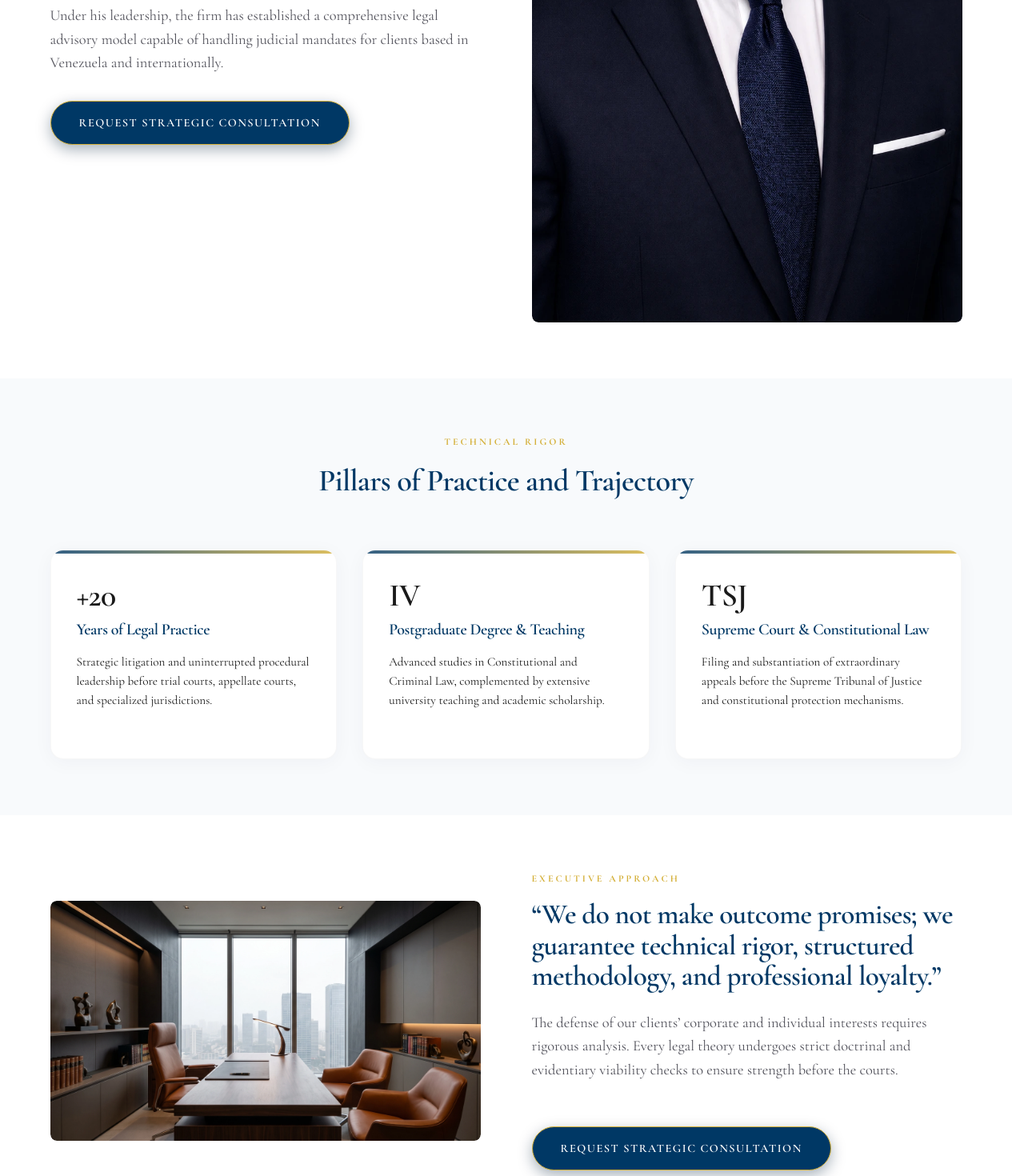
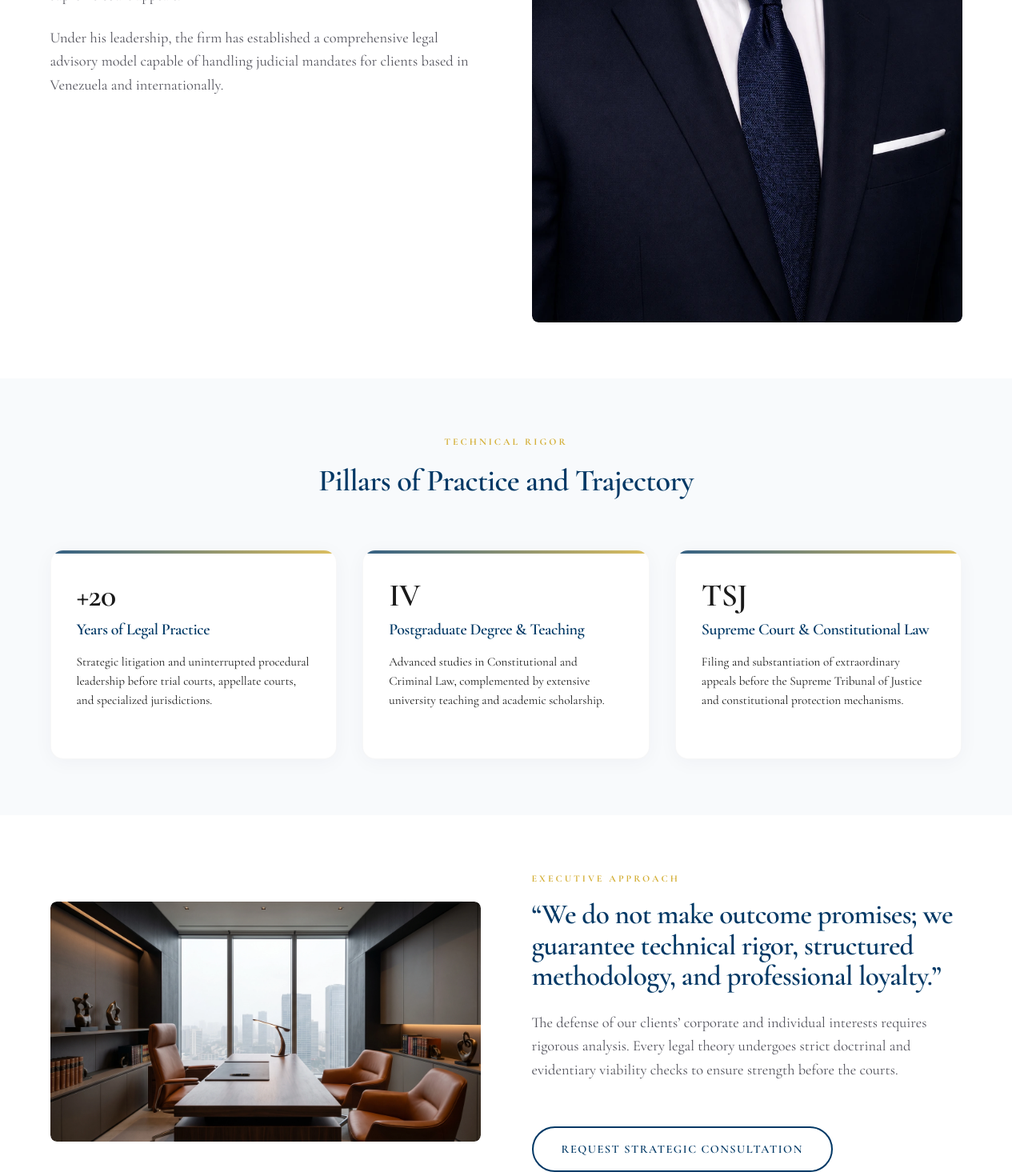
Before and after one commit to mcolina777-cpu/mac-consultores-site-clean, a Next.js app: page /en/our-ceo in a window 1280 px wide. Shown: the part 980-2450 px from the top of the page at 80% size. Built offline with nearby package versions, Linux system fonts and the light colour scheme.

Commit message:
fix(our-ceo): unificar boton de contacto al final y estandarizar clase CSS btn-director

```diff
--- a/src/app/[locale]/our-ceo/page.tsx
+++ b/src/app/[locale]/our-ceo/page.tsx
@@ -66,7 +66,7 @@ export default async function OurCeo({ params }: { params: Promise<{ locale: str
         </div>
       </header>
 
-      {/* BLOQUE 1: SEMBLANZA Y FOTOGRAFÍA EJECUTIVA VERTICAL */}
+      {/* BLOQUE 1: SEMBLANZA Y FOTOGRAFÍA EJECUTIVA VERTICAL (SIN BOTÓN DUPLICADO) */}
       <section className="section-padding-asym">
         <div className="container">
           <div className="grid-split">
@@ -90,15 +90,6 @@ export default async function OurCeo({ params }: { params: Promise<{ locale: str
                   ? 'Bajo su conducción, la firma ha consolidado un modelo de asesoría integral con capacidad para atender mandatos judiciales de clientes residenciados tanto en Venezuela como en el ámbito internacional.'
                   : 'Under his leadership, the firm has established a comprehensive legal advisory model capable of handling judicial mandates for clients based in Venezuela and internationally.')}
               </p>
-
-              <div className="mt-1-5rem">
-                <Link
-                  href={getRoute(locale, 'contact')}
-                  className="btn btn-primary"
-                >
-                  {isEs ? 'SOLICITAR CONSULTA ESTRATÉGICA' : 'REQUEST STRATEGIC CONSULTATION'}
-                </Link>
-              </div>
             </div>
 
             <div className="img-reveal img-vertical">
@@ -173,7 +164,7 @@ export default async function OurCeo({ params }: { params: Promise<{ locale: str
         </div>
       </section>
 
-      {/* BLOQUE 3: DECLARACIÓN INSTITUCIONAL Y FOTO SECUNDARIA */}
+      {/* BLOQUE 3: DECLARACIÓN INSTITUCIONAL Y BOTÓN ÚNICO DE CONTACTO */}
       <section className="section-padding-asym">
         <div className="container">
           <div className="grid-split reverse">
@@ -182,7 +173,7 @@ export default async function OurCeo({ params }: { params: Promise<{ locale: str
                 <source srcSet="/assets/img-webp/OFICINA_3_1.webp" type="image/webp" />
                 <img
                   src="/assets/img/OFICINA_3_1.jpeg"
-                  alt="Despacho del Director General de Mac Consultores Jurídicos & Asociados"
+                  alt="Despacho del Director General de Mac Consultores"
                   width={2752}
                   height={1536}
                   loading="lazy"
@@ -203,7 +194,7 @@ export default async function OurCeo({ params }: { params: Promise<{ locale: str
               </p>
               <Link
                 href={getRoute(locale, 'contact')}
-                className="btn btn-primary"
+                className="btn btn-outline btn-director"
               >
                 {isEs ? 'SOLICITAR CONSULTA ESTRATÉGICA' : 'REQUEST STRATEGIC CONSULTATION'}
               </Link>
```
